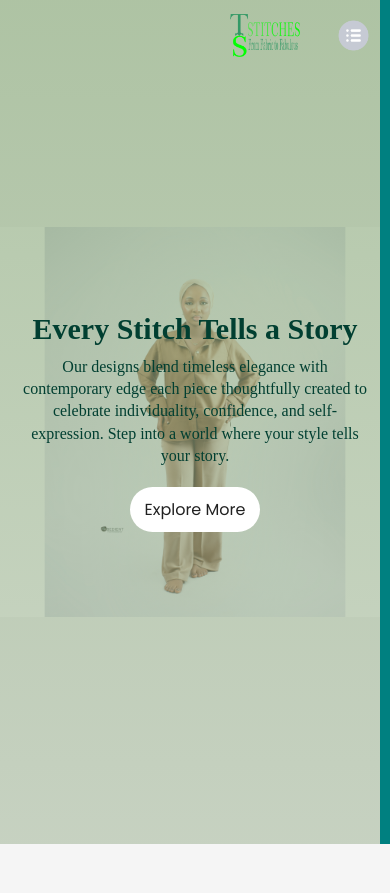
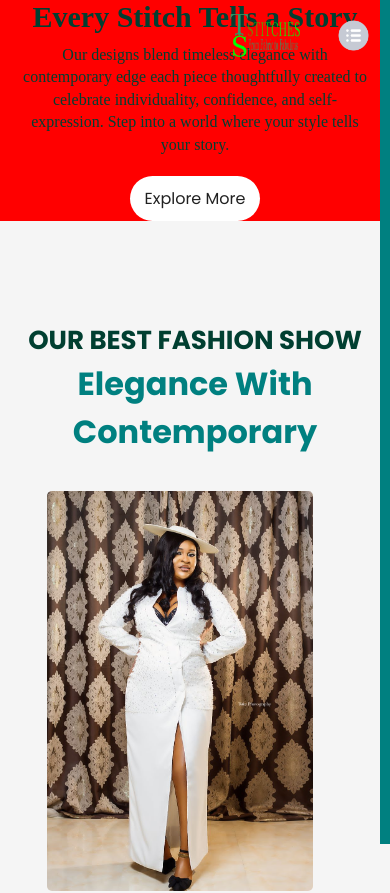
Before and after one commit to OlamiAdigun/tolashamstitches, a React (Vite) app: page / in a window 390 px wide. Shown: the top 893 px of the page. Built offline with nearby package versions, Linux system fonts and the light colour scheme.

Commit message:
hero css

```diff
--- a/src/Components/Hero/Hero.css
+++ b/src/Components/Hero/Hero.css
@@ -48,3 +48,9 @@
         font-size: 16px;
     }
  }
+ @media(max-width:400px){
+    .hero{
+        min-height: 20vh;
+        background: red;
+    }
+ }
```
